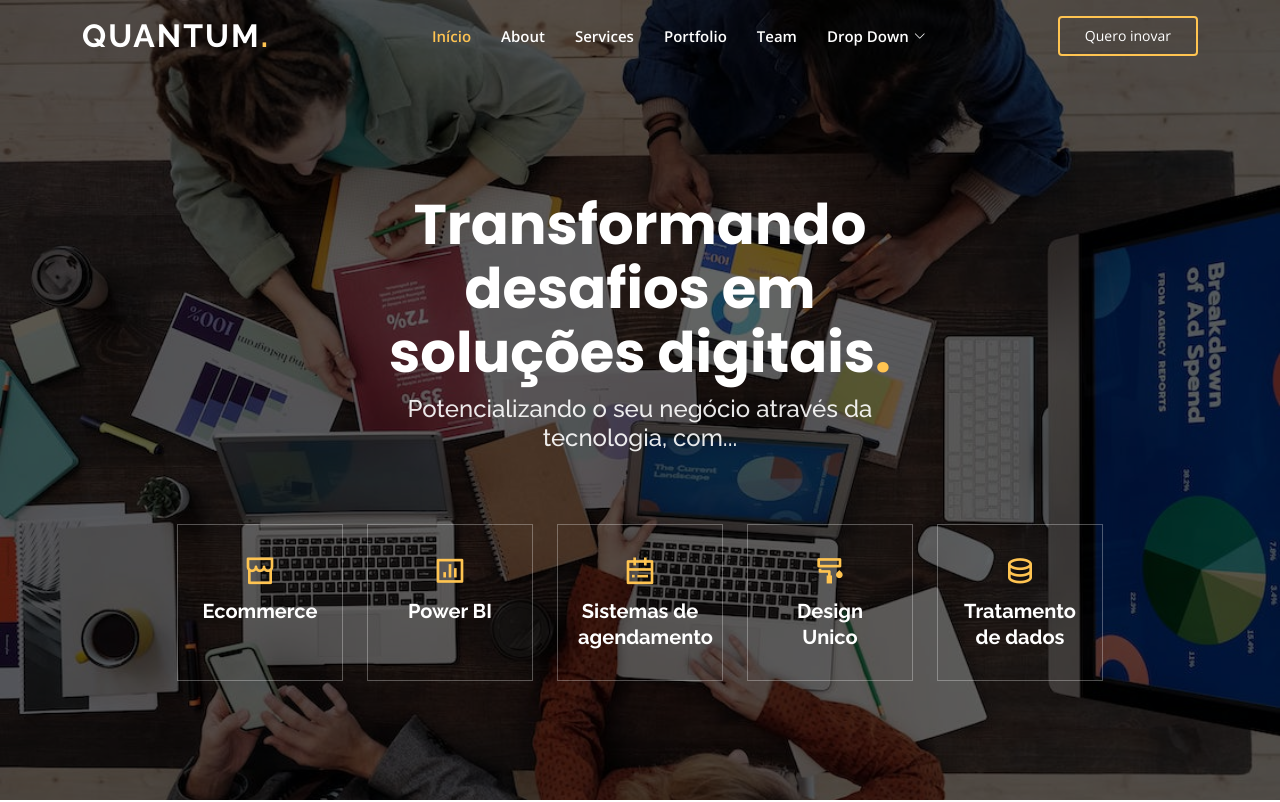
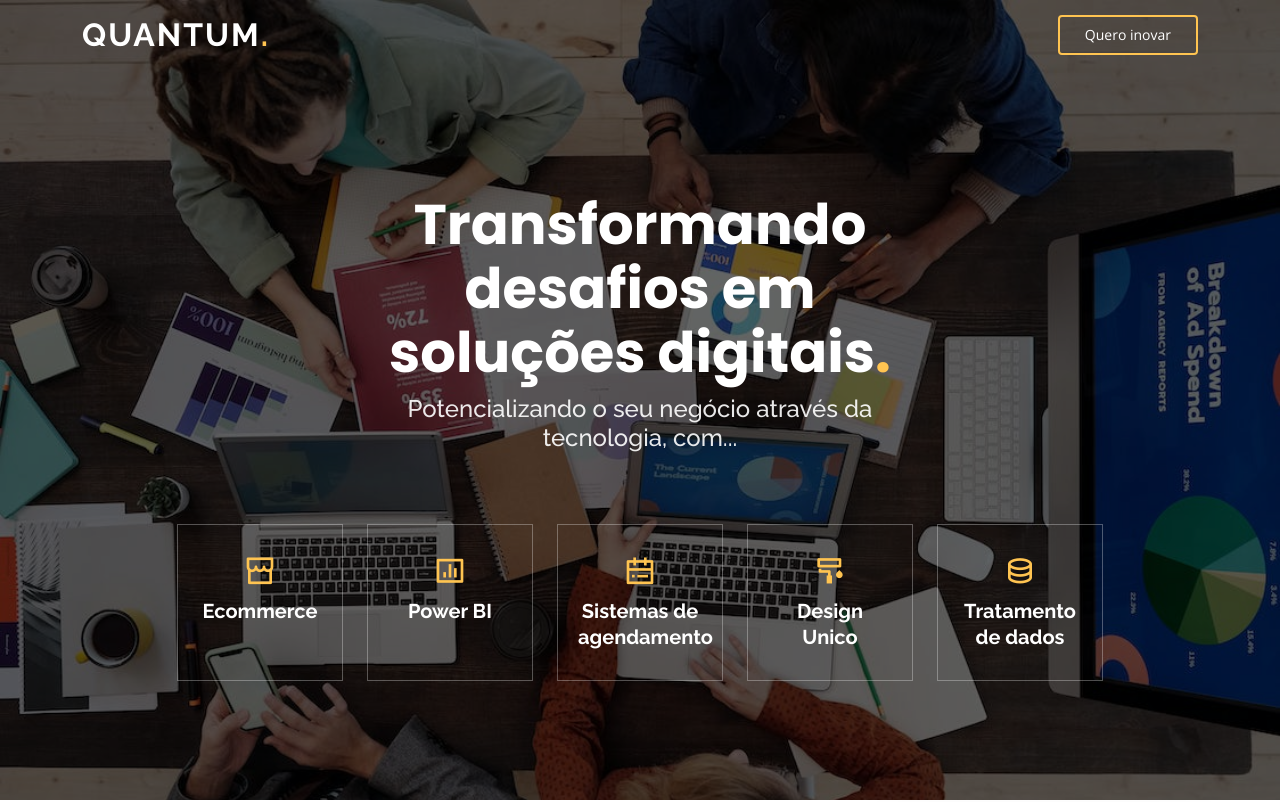
Before and after one commit to lucaspincho/QuantumTech, a plain HTML site: page Gp/index.html in a window 1280 px wide. Shown: the top 802 px of the page. Drawn offline with nearby package versions, Linux system fonts and the light colour scheme.

Commit message:
fix: navbar github

```diff
--- a/Gp/index.html
+++ b/Gp/index.html
@@ -50,22 +50,10 @@
       <h1 class="logo me-auto me-lg-0"><a href="index.html">Quantum<span>.</span></a></h1>
       <!-- Uncomment below if you prefer to use an image logo -->
       <!-- <a href="index.html" class="logo me-auto me-lg-0"><img src="assets/img/logo.png" alt="" class="img-fluid"></a>-->
-
+<!--
       <nav id="navbar" class="navbar order-last order-lg-0">
         <ul>
-          <!-- <li><a class="nav-link scrollto active" href="#hero">Home</a></li>
-          <li><a class="nav-link scrollto" href="#about">Sobre Nós</a></li>
-          <li class="dropdown"><a href="#services"><span>Serviços</span> <i class="bi bi-chevron-down"></i></a>
-            <ul>
-              <li><a href="#">Sistemas web</a></li>
-              <li><a href="#">Power BI</a></li>
-              <li><a href="#">Ecommerce</a></li>
-              <li><a href="#">Sistema de estoque</a></li>
-            </ul>
-          </li>
-          <li><a class="nav-link scrollto " href="#portfolio">Portifolio</a></li>
-          <li><a class="nav-link scrollto" href="#team">Time</a></li>
-          <li><a class="nav-link scrollto" href="#contact">Contato</a></li> -->
+
           <li><a class="nav-link scrollto active" href="#hero">Início</a></li>
           <li><a class="nav-link scrollto" href="#about">About</a></li>
           <li><a class="nav-link scrollto" href="#services">Services</a></li>
@@ -74,7 +62,9 @@
           <li class="dropdown"><a href="#"><span>Drop Down</span> <i class="bi bi-chevron-down"></i></a>
         </ul>
         <i class="bi bi-list mobile-nav-toggle"></i>
-      </nav><!-- .navbar -->
+      </nav> -->
+
+      <!-- .navbar -->
 
       <a href="#about" class="get-started-btn scrollto">Quero inovar</a>
 
```
